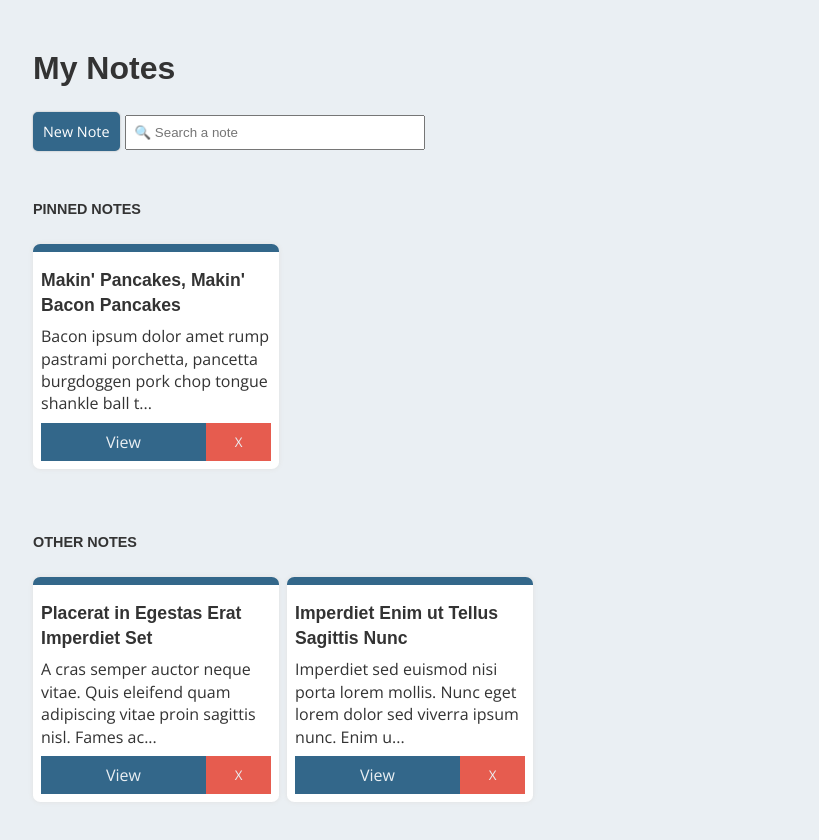
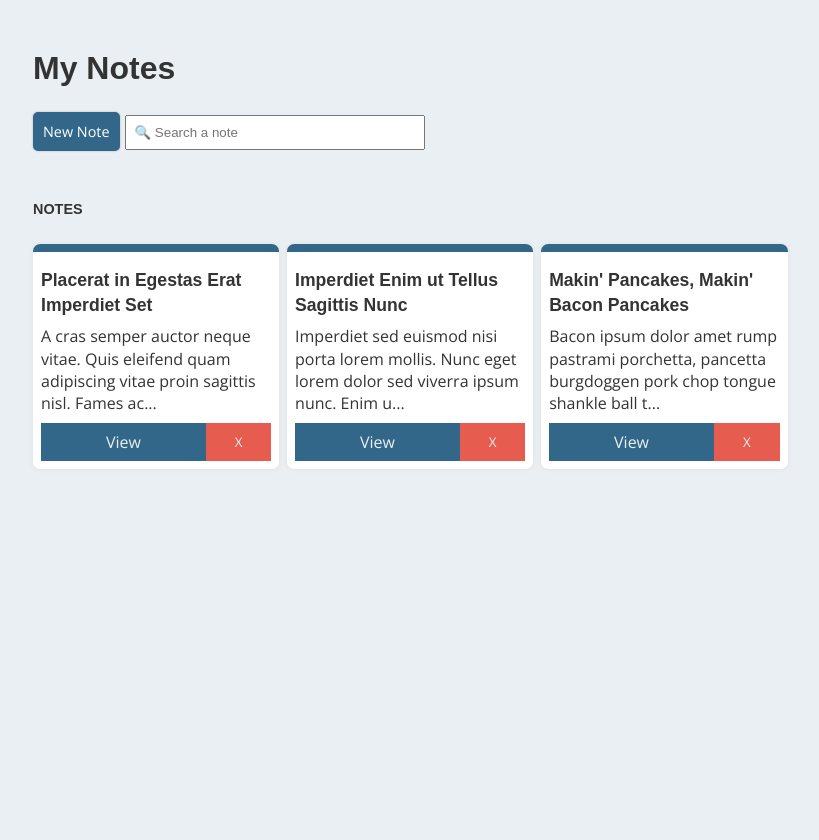
Before and after one commit to jesushperez/notes, a React (Create React App) app in the folder app/: page / in a window 1280 px wide. Shown: the whole page, without its empty margins (222-1041 px from the left). After the commit the page ends 800 px from the top, so only its background shows below. Built offline with nearby package versions, Linux system fonts and the light colour scheme; data requests are answered from the project's data file.

Commit message:
fixes fetch note issue on NotePage

```diff
--- a/app/db.json
+++ b/app/db.json
@@ -18,8 +18,8 @@
       "id": "sdF4g",
       "date": "November 22, 2019",
       "title": "Makin' Pancakes, Makin' Bacon Pancakes",
-      "content": "Bacon ipsum dolor amet rump pastrami porchetta, pancetta burgdoggen pork chop tongue shankle ball tip filet mignon leberkas ground round short ribs.",
-      "isPinned": true
+      "content": "Bacon ipsum dolor amet rump pastrami porchetta, pancetta burgdoggen pork chop tongue shankle ball tip filet mignon leberkas ground round short ribs. Yum!",
+      "isPinned": false
     }
   ]
 }
--- a/app/src/App.js
+++ b/app/src/App.js
@@ -70,9 +70,6 @@ function App() {
     autoExpand(event.target);
   }, false);
 
-  const noteById = (id) =>
-    notes.find(note => note.id.toString() === id.toString());
-
   const togglePinned = id => {
     let note = notes.find(note => note.id === id);
     let changedNote = {...note, isPinned: !note.isPinned};
@@ -135,7 +132,7 @@ function App() {
       <Router>
         <Switch>
           <Route exact path="/" render={() => <HomePage notes={filteredNoteList} deleteNote={deleteNote} handleSearchChange={handleSearchChange} searchTerm={searchTerm} />} />
-          <Route exact path="/notes/:id" render={({match}) => <NotePage note={noteById(match.params.id)} togglePinned={() => togglePinned(match.params.id)} onTitleChange={handleTitleChange} onContentChange={handleContentChange} updateNote={updateNote} />} />
+          <Route exact path="/notes/:id" render={() => <NotePage togglePinned={togglePinned} onTitleChange={handleTitleChange} onContentChange={handleContentChange} updateNote={updateNote} />} />
           <Route exact path="/new-note" render={() => <NewNotePage onTitleChange={handleTitleChange} onContentChange={handleContentChange} onClick={addNote} />} />
         </Switch>
       </Router>
--- a/app/src/components/NotePage.js
+++ b/app/src/components/NotePage.js
@@ -1,14 +1,35 @@
-import React from 'react';
+import React, { useState, useEffect } from 'react';
+import { useParams } from 'react-router-dom';
+import noteService from '../services/notes';
 import { Wrapper, BackLink, PinButton, NoteTitle, NoteContent, SaveButton } from './PageStyles/NotePageStyles';
 
-const NotePage = ({note, togglePinned, onTitleChange, onContentChange, updateNote}) => {
-  let pinLabel = note.isPinned ? 'Unpin Note' : 'Pin Note';
+const NotePage = ({ togglePinned, onTitleChange, onContentChange, updateNote}) => {
+
+  let { id } = useParams();
+  const [ note, setNote ] = useState({});
+  const [ pinStatus, setPinStatus ] = useState();
+
+  useEffect(() => {
+    noteService
+      .getById(id)
+      .then(returnedNote => {
+        setNote(returnedNote);
+        setPinStatus(returnedNote.isPinned)
+      })
+  }, [id]);
+
+  let togglePin = () => {
+    togglePinned(id);
+    setPinStatus(!pinStatus);
+  }
+
+  let pinLabel = pinStatus ? 'Unpin Note' : 'Pin Note';
 
   return(
     <Wrapper>
       <BackLink className="note-page__back-btn" to="/">back</BackLink>
 
-      <PinButton onClick={togglePinned}>{ pinLabel }</PinButton>
+      <PinButton onClick={togglePin}>{ pinLabel }</PinButton>
 
       <NoteTitle
         wrap="soft"
--- a/app/src/services/notes.js
+++ b/app/src/services/notes.js
@@ -6,14 +6,19 @@ const getAll = () => {
   return request.then(response => response.data);
 }
 
+const getById = (id) => {
+  const request = axios.get(`${baseUrl}/${id}`);
+  return request.then(response => response.data);
+}
+
 const create = newObject => {
   const request = axios.post(baseUrl, newObject);
-  return request.then(reponse => reponse.data);
+  return request.then(response => response.data);
 }
 
 const update = (id, newObject) => {
   const request = axios.put(`${baseUrl}/${id}`, newObject);
-  return request.then(reponse => reponse.data);
+  return request.then(response => response.data);
 }
 
 const remove = id => {
@@ -21,4 +26,4 @@ const remove = id => {
   return request.then(response => response.data);
 }
 
-export default { getAll, create, update, remove };
+export default { getAll, getById, create, update, remove };
```
